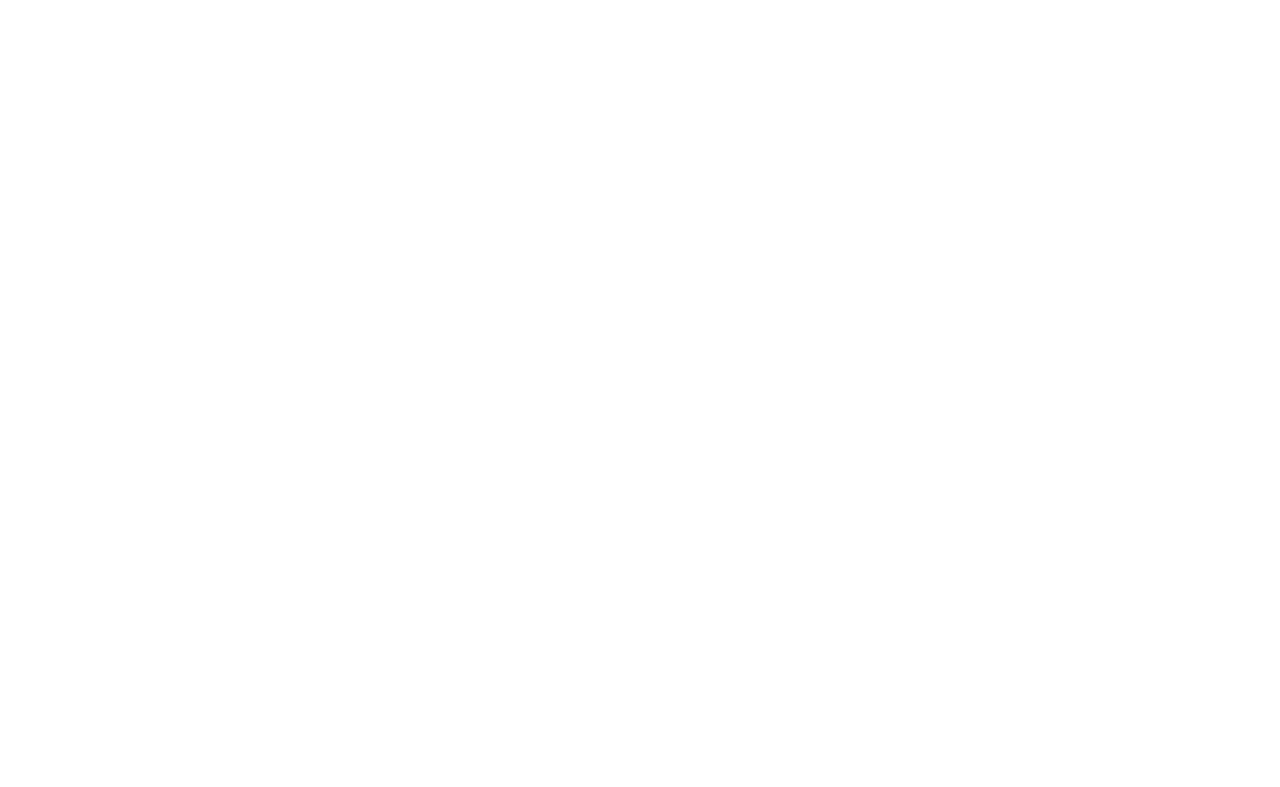
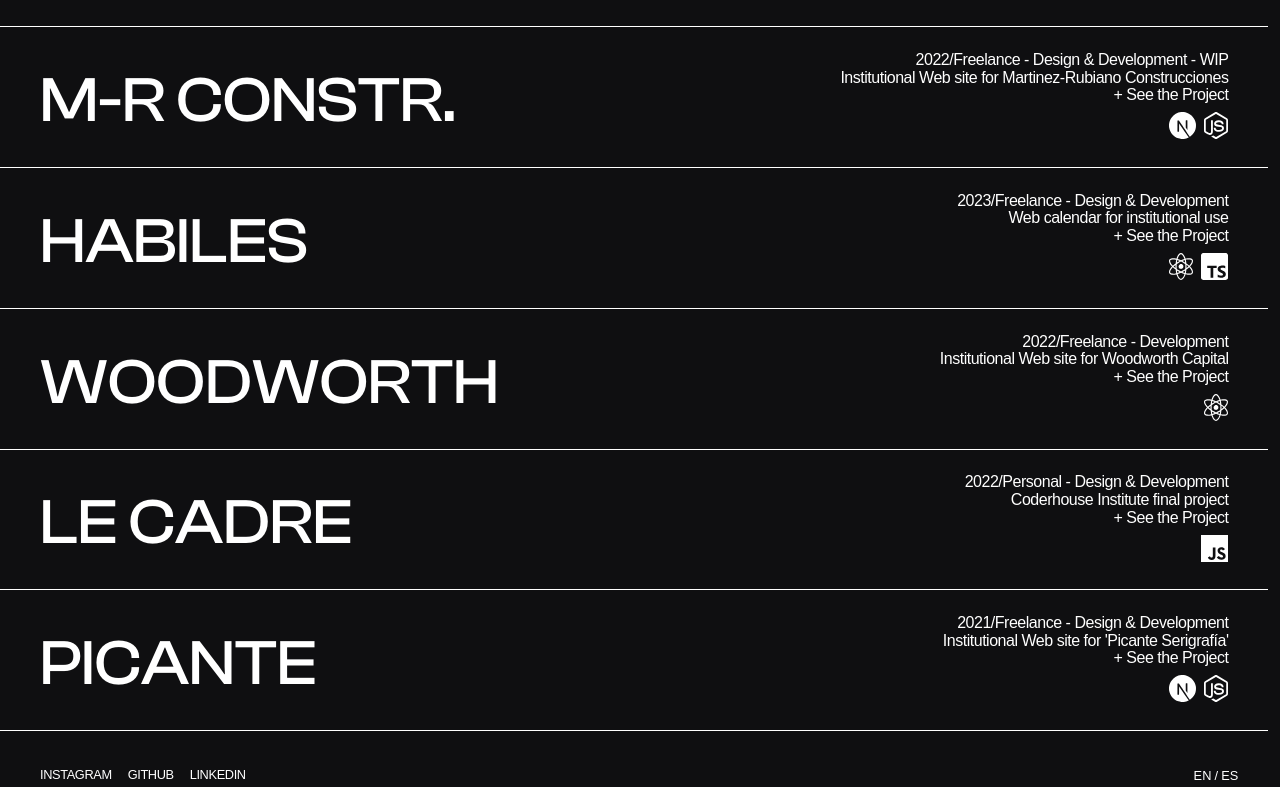
Before and after one commit to eneasbaroni/portfolio-ts, a React (Vite) app: page /works in a window 1280 px wide. Before the commit this address had no page. Shown: the part 613-1400 px from the top of the page. Before the commit the page ends 800 px from the top, so only its background shows below. Built offline with nearby package versions, Linux system fonts and the light colour scheme; a web font is replaced by a local one.

Commit message:
Update App.tsx

```diff
--- a/src/App.tsx
+++ b/src/App.tsx
@@ -1,39 +1,30 @@
 import { BrowserRouter, Route, Routes} from 'react-router-dom';
 import './App.css';
-
 import Footer from './components/Footer/Footer';
 import { LanguageProvider } from './context/languageContext';
-/* import Home from './Pages/Home/Home';
+import AppContainer from './components/AppContainer/AppContainer';
+import Navbar from './components/Navbar/Nabvar';
+import Home from './Pages/Home/Home';
 import About from './Pages/About/About';
 import Works from './Pages/Works/Works';
 import Contact from './Pages/Contact/Contact';
-import AppContainer from './components/AppContainer/AppContainer';
-import Footer from './components/Footer/Footer';
-import Navbar from './components/Navbar/Navbar'; */
 
-
-/* import "./grid.css" */
 
 function App() {
   return (
     <LanguageProvider>
-      <h1>HOLAAA</h1>
       <BrowserRouter>
-
-      <Routes>
-        <Route path='/' element={<h1>Borrar</h1>}/>
-      </Routes>
-        {/* <AppContainer>
+        <AppContainer>
           <Navbar/>
           <Routes>
             <Route path='/' element={<Home/>}/>
             <Route path='/about' element={<About/>}/>
             <Route path='/works' element={<Works/>}/>
-            <Route path='/contact' element={<Contact/>}/>
+            <Route path='/contact' element={<Contact  />}/>
           </Routes>
-        </AppContainer> */}
+          <Footer/>
+        </AppContainer>
       </BrowserRouter>
-      <Footer/>
     </LanguageProvider>
 
   );
```
